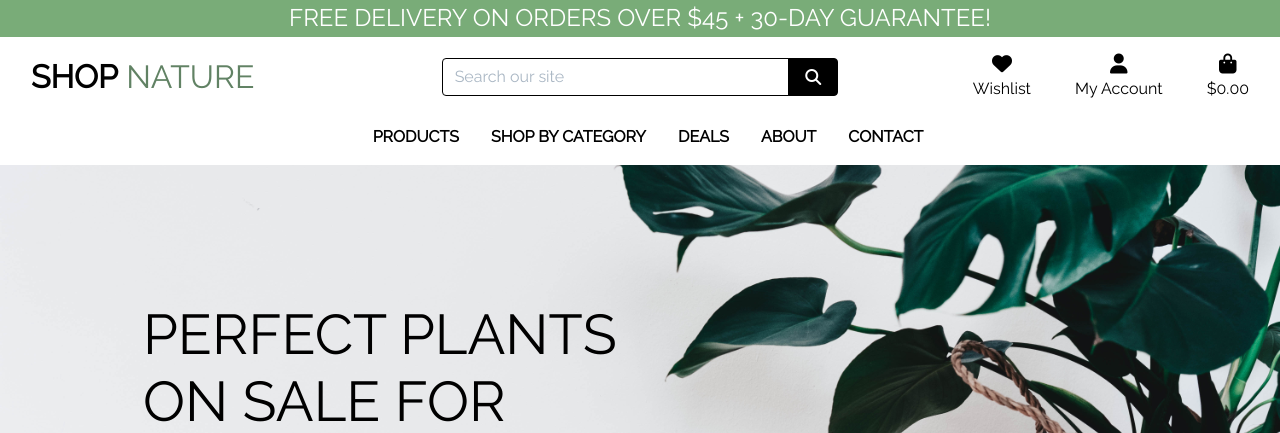
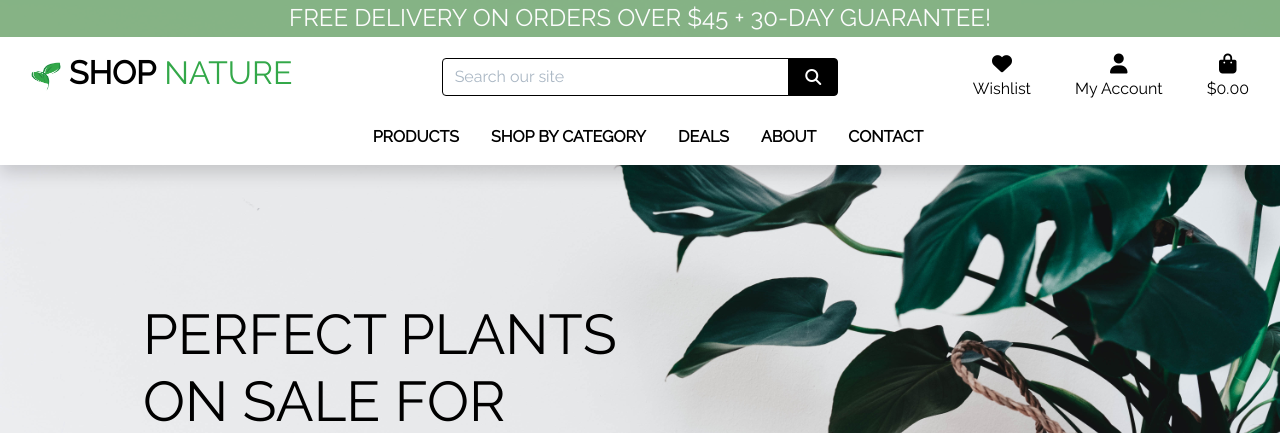
Before and after one commit to NikolettaGr/e-commerce, a Django app: page / in a window 1280 px wide. Shown: the top 433 px of the page. Run offline with Django 3.2, Linux system fonts and the light colour scheme; some libraries are stand-ins or nearby versions.

Commit message:
Add logo image and style delivery banner

```diff
--- a/static/css/base.css
+++ b/static/css/base.css
@@ -93,7 +93,7 @@ body {
 }
 
 .green {
-    color: #618264
+    color: #33a849;
 }
 
 input[name='q']::placeholder {
@@ -222,6 +222,19 @@ input[name='q']::placeholder {
 	color: #17a2b8; /* text-info */
 }
 
+#delivery-banner {
+  animation-duration: 6s;
+  animation-name: animate-fade;
+  animation-delay: 3s;
+  animation-fill-mode: backwards;
+  animation-iteration-count: infinite;
+}
+
+@keyframes animate-fade {
+  0% { opacity: 0; }
+  100% { opacity: 1; }
+}
+
 /* -------------------------------- Media Queries */
 
 /* Slightly larger container on xl screens */
--- a/templates/base.html
+++ b/templates/base.html
@@ -49,7 +49,7 @@
 </head>
 
 <body>
-    <header class="container-fluid fixed-top">
+    <header class="container-fluid fixed-top shadow">
         <div id="delivery-banner" class="row text-center">
             <div class="col bg-black text-white">
                 <h4 class="logo-font my-1">Free delivery on orders over ${{ free_delivery_threshold }} + 30-Day
@@ -59,9 +59,14 @@
         <div id="topnav" class="row bg-white pt-lg-2 d-none d-lg-flex">
             <div class="col-12 col-lg-4 my-auto py-1 py-lg-0 text-center text-lg-left">
                 <a href="{% url 'home' %}" class="nav-link main-logo-link">
-                    <h2 class="logo-font text-black my-0"><strong>Shop</strong> <span class="green">Nature</span></h2>
+                    <div class="d-flex align-items-center">
+                        <img src="{% static 'images/aboutus/logo.png' %}" width="30" height="30" alt="Nature logo"
+                            class="mr-2">
+                        <h2 class="logo-font text-black"><strong>Shop</strong> <span class="green">Nature</span></h2>
+                    </div>
                 </a>
             </div>
+
             <div class="col-12 col-lg-4 my-auto py-1 py-lg-0">
                 <form method="GET" action="{% url 'products' %}">
                     <div class="input-group w-100">
```
